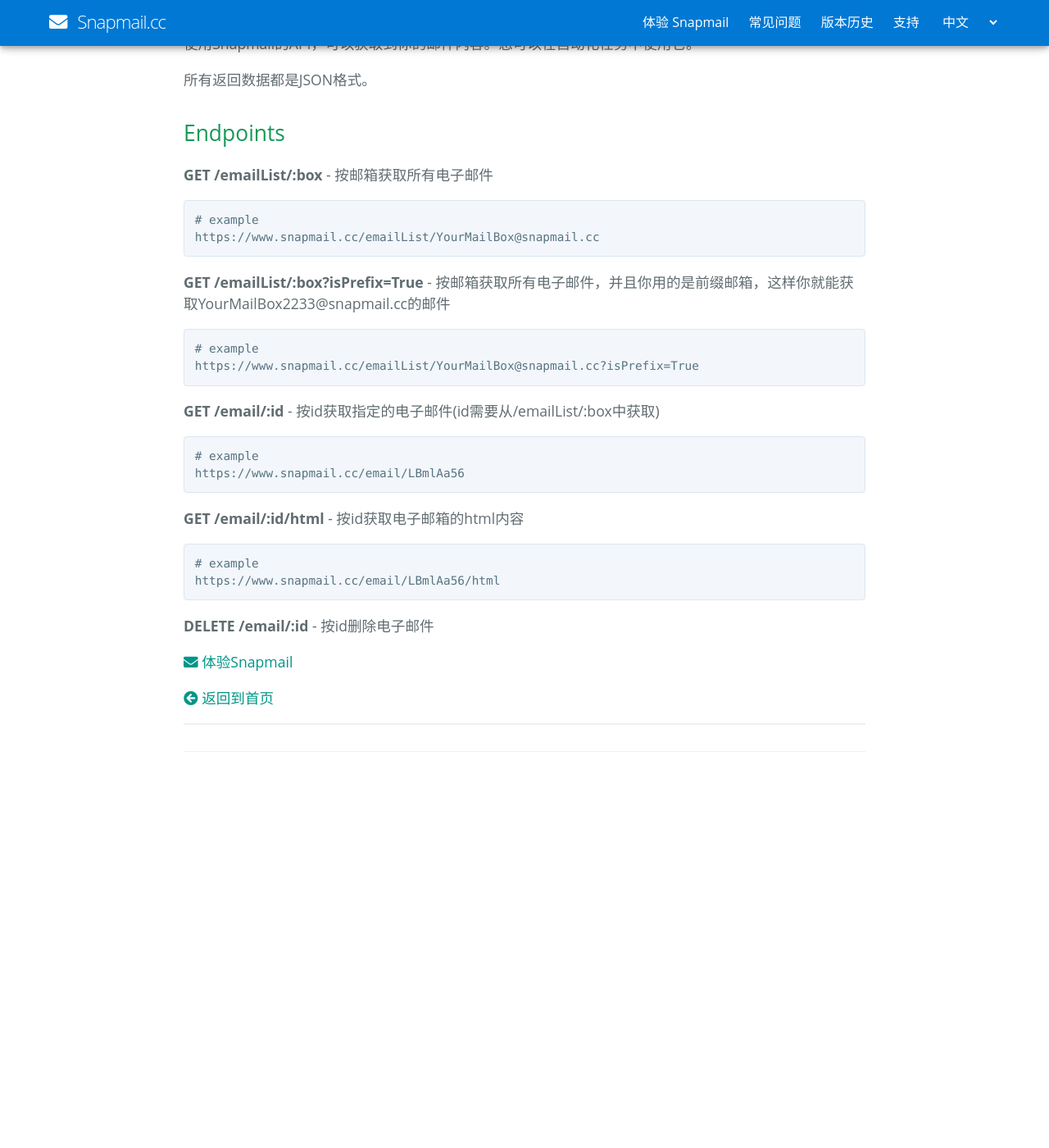
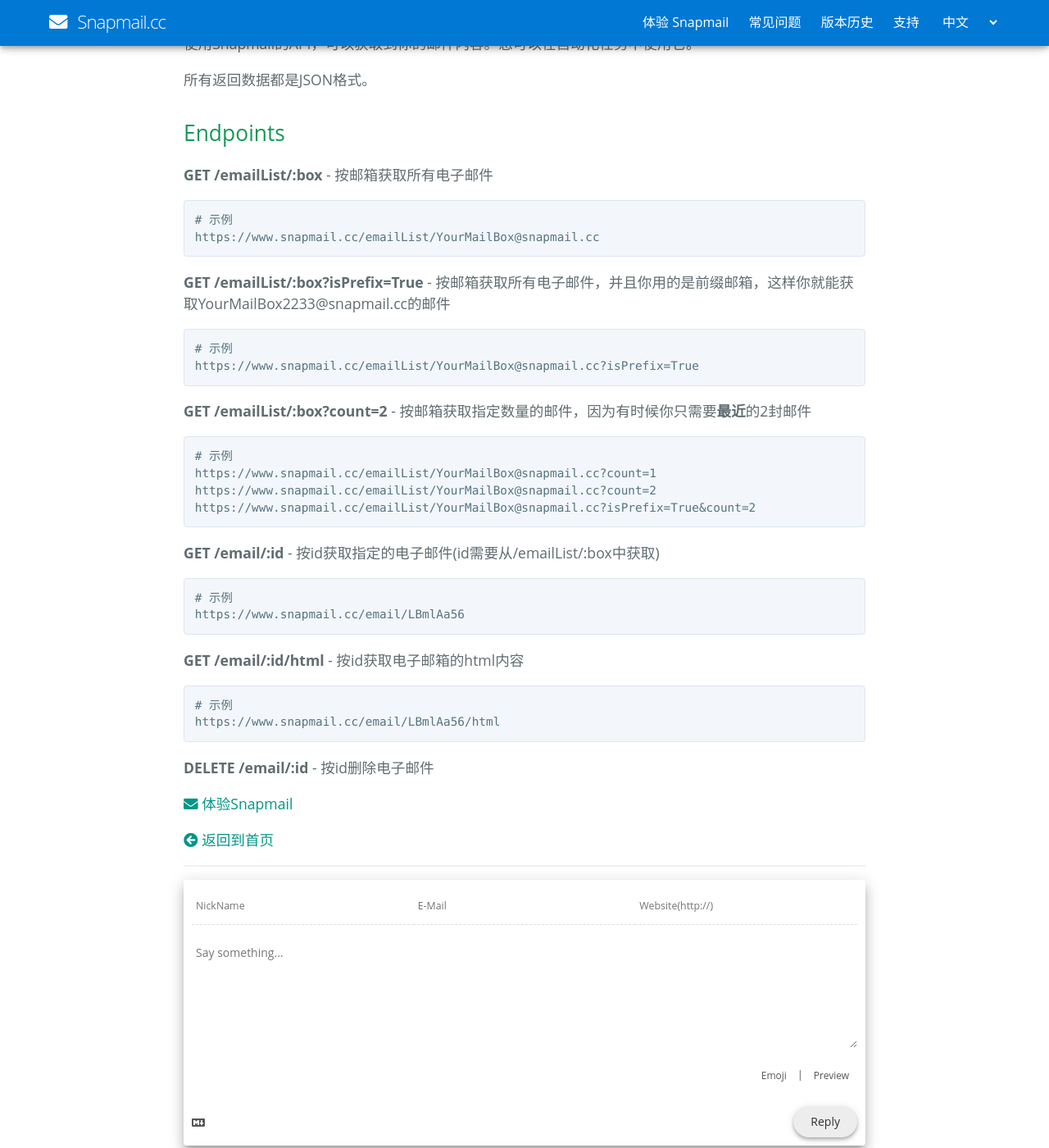
Before and after one commit to joodies/myblog, a Jekyll site: the page built from zh/_posts/2020-01-04-rest-api.md, in a window 1280 px wide and 1400 px high, scrolled down 448 px. Shown: the whole window at 82% size. Built offline with Jekyll 4.4.1, drawn with Linux system fonts in a browser that asks for light colours; nearby versions of some CDN libraries; some web fonts are replaced; comment, search, counter and statistics services are not loaded; before the commit the page ends 1445 px from its top, so only the background shows below that; some of the changed text lies outside the part shown.

Commit message:
sw-225 support result count for get emails via API

````diff
--- a/zh/_posts/2020-01-04-rest-api.md
+++ b/zh/_posts/2020-01-04-rest-api.md
@@ -16,24 +16,33 @@
 
 **GET    /emailList/:box** - 按邮箱获取所有电子邮件
 ```
-# example
+# 示例
 https://www.snapmail.cc/emailList/YourMailBox@snapmail.cc
 ```
 
 **GET    /emailList/:box?isPrefix=True** - 按邮箱获取所有电子邮件，并且你用的是前缀邮箱，这样你就能获取YourMailBox2233@snapmail.cc的邮件
 ```
-# example
+# 示例
 https://www.snapmail.cc/emailList/YourMailBox@snapmail.cc?isPrefix=True
 ```
+
+**GET    /emailList/:box?count=2** - 按邮箱获取指定数量的邮件，因为有时候你只需要**最近**的2封邮件
+```
+# 示例
+https://www.snapmail.cc/emailList/YourMailBox@snapmail.cc?count=1
+https://www.snapmail.cc/emailList/YourMailBox@snapmail.cc?count=2
+https://www.snapmail.cc/emailList/YourMailBox@snapmail.cc?isPrefix=True&count=2
+```
+
 **GET    /email/:id** - 按id获取指定的电子邮件(id需要从/emailList/:box中获取)
 ```
-# example
+# 示例
 https://www.snapmail.cc/email/LBmlAa56
 ```
 
 **GET    /email/:id/html** - 按id获取电子邮箱的html内容
 ```
-# example
+# 示例
 https://www.snapmail.cc/email/LBmlAa56/html
 ```
 
````
Also changed, not shown: en/_posts/2020-01-04-rest-api.md (+8 -0 lines), ja/_posts/2020-01-04-rest-api.md (+8 -0 lines).
